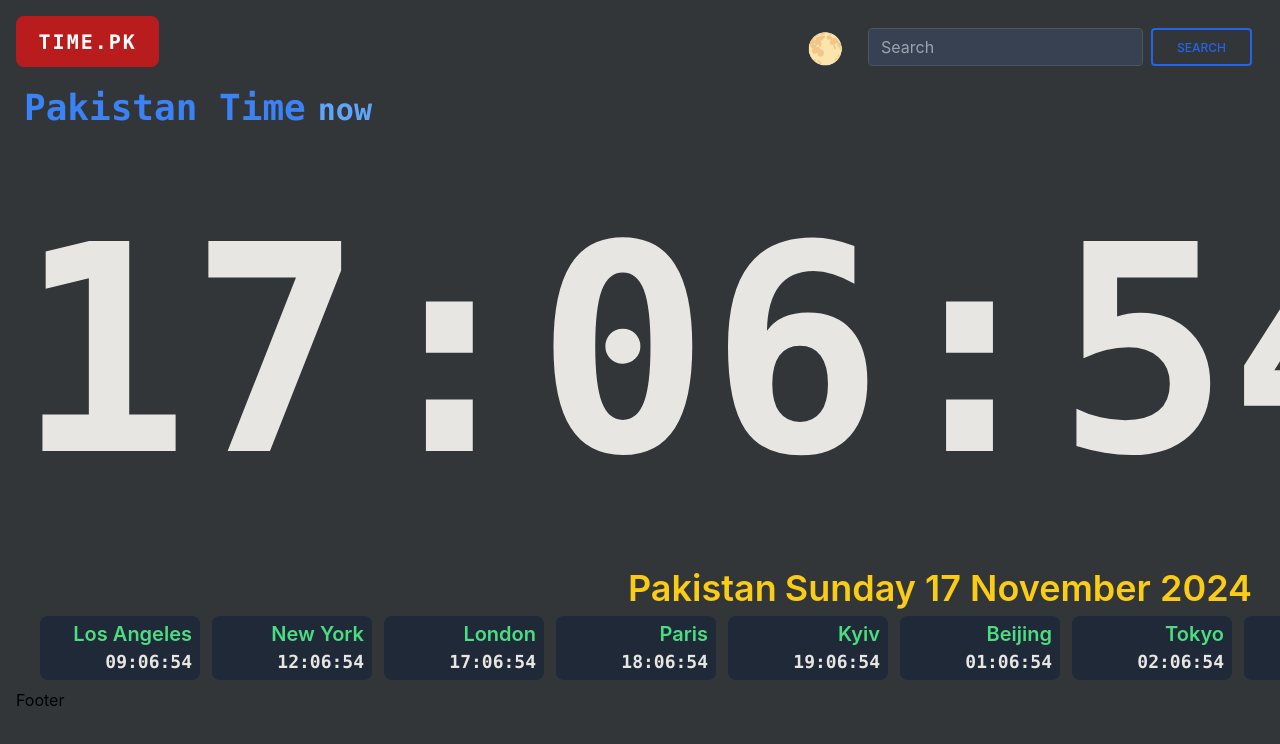
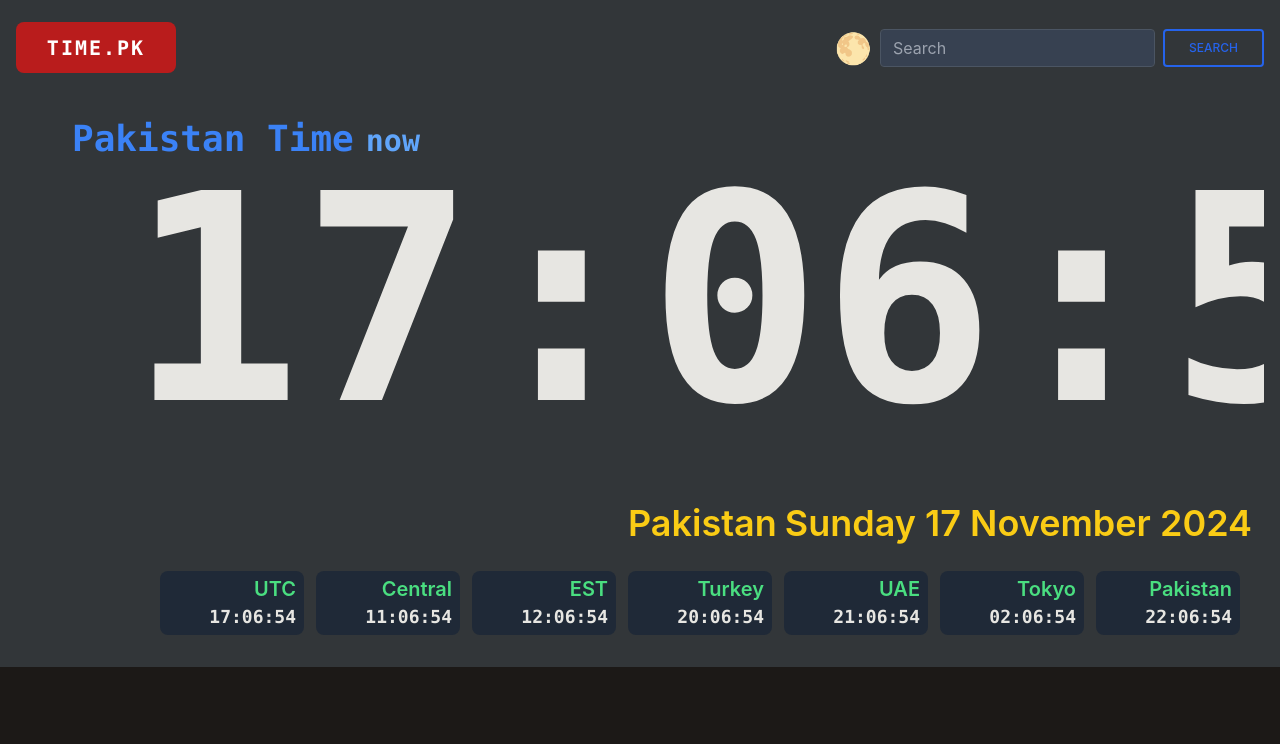
Before and after one commit to Usamazbr/Clock-TypeScript, a React (Create React App) app: page / in a window 1280 px wide. Shown: the top 744 px of the page. Built offline with nearby package versions, Linux system fonts and the light colour scheme.

Commit message:
Added Footer

```diff
--- a/src/App.tsx
+++ b/src/App.tsx
@@ -1,27 +1,15 @@
-// import { useState, useEffect } from "react";
+import { Body } from "./components/body/Body";
 import { Footer } from "./components/Footer";
-import Greet from "./components/Greet";
 import Navbar from "./components/Navbar";
-import TimeGauge from "./components/TimeGauge";
-// import Timer from "./components/Timer";
-// import zone from "./data/capitals.json";
 
 function App() {
   return (
-    <div className="flex flex-col h-screen overflow-hidden p-4">
-      <Navbar />
-      <Greet name="Pakistan" msgcount={0} isLoggedIn={false} />
-      <TimeGauge />
-      {/* <Timer name="" gmt={0} />
-      <div className="flex flex-row rounded-lg">
-        <div className="w-full"></div>
-        <div className="flex flex-row m-2 mr-14 mx-6 space-x-2">
-          {zone.list.map((place) => (
-            <Timer name={place.name} gmt={place.gmt} />
-          ))}
-        </div>
-      </div> */}
-      <Footer/>
+    <div className="flex flex-col h-screen overflow-hidden ">
+      <div className="flex flex-col p-4 h-5/6 justify-between rounded-lg">
+        <Navbar />
+        <Body />
+      </div>
+      <Footer />
     </div>
   );
 }
--- a/src/components/Footer.tsx
+++ b/src/components/Footer.tsx
@@ -1,6 +1,8 @@
 
 export const Footer = () => {
   return (
-    <div className="h-1/6">Footer</div>
-  )
+    <div className="h-1/6 bg-stone-900">
+      <div></div>
+    </div>
+  );
 }
--- a/src/components/Navbar.tsx
+++ b/src/components/Navbar.tsx
@@ -1,15 +1,15 @@
 const Navbar = () => {
   return (
-    <div className="flex flex-row h-16 rounded-lg">
+    <div className="flex flex-row h-[10%] justify-between items-center rounded-lg">
       <div className="flex flex-col h-4/5 justify-center w-40 p-2 bg-red-700 rounded-lg">
         <h2 className="font-semibold font-mono text-center text-xl text-white tracking-widest">
           TIME.PK
         </h2>
       </div>
-      <div className="flex justify-end w-full">
-        <button className="m-3 text-3xl">🌕</button>
-        <div className="m-3 xl:w-96">
-          <div className="input-group gap-2 relative flex flex-row items-stretch w-full mb-4">
+      <div className="flex gap-2">
+        <button className=" text-3xl">🌕</button>
+        <div className=" xl:w-96">
+          <div className="input-group gap-2 relative flex flex-row items-stretch w-full">
             <input
               type="search"
               className="form-control relative flex-auto min-w-0 block w-full px-3 py-1.5 text-base font-normal text-white bg-gray-700 bg-clip-padding border border-solid border-gray-600 rounded transition ease-in-out m-0 focus:text-gray-700 focus:bg-white focus:border-blue-600 focus:outline-none"
--- /dev/null
+++ b/src/components/body/Body.tsx
@@ -0,0 +1,11 @@
+import Greet from "./Greet";
+import TimeGauge from "./TimeGauge";
+
+export const Body = () => {
+  return (
+    <div className="h-[85%] rounded-lg">
+      <Greet name="Pakistan" msgcount={0} isLoggedIn={false} />
+      <TimeGauge />
+    </div>
+  );
+}
--- a/src/components/Greet.tsx
+++ b/src/components/body/Greet.tsx
@@ -6,7 +6,7 @@ type GreetProps = {
 
 const Greet = (props: GreetProps) => {
   return (
-    <div className="flex flex-row pl-16rounded-lg">
+    <div className="flex flex-row h-[10%] px-12 rounded-lg">
       <div className="flex flex-row top-0 left-0 font-semibold font-mono rounded-lg">
         <h2 className="m-2 text-4xl text-blue-500 rounded-lg">
           {`${props.name} Time`}
--- a/src/components/TimeGauge.tsx
+++ b/src/components/body/TimeGauge.tsx
@@ -1,6 +1,6 @@
 import { useState } from "react";
 import Timer from "./Timer";
-import zones from "../data/capitals.json"; // Import the JSON file
+import zones from "../../data/capitals.json"; // Import the JSON file
 
 const TimeGauge = () => {
   const [selectedZone, setSelectedZone] = useState({ name: "Pakistan", gmt: 0 });
@@ -10,13 +10,13 @@ const TimeGauge = () => {
   };
 
   return (
-    <div>
+    <div className="flex flex-col h-[90%] overflow-hidden space-y-2 rounded-lg">
       {/* Display the selected time zone prominently */}
       <Timer name={selectedZone.name} gmt={selectedZone.gmt} small={false} />
 
-      <div className="flex flex-row rounded-lg">
+      <div className="flex flex-row h-1/5 items-center rounded-lg">
         <div className="w-full"></div>
-        <div className="flex flex-row m-2 mr-14 mx-6 space-x-3">
+        <div className="flex flex-row mx-6 space-x-3">
           {zones.list.map((place) => (
             <div
               key={place.name}
--- a/src/components/Timer.tsx
+++ b/src/components/body/Timer.tsx
@@ -31,8 +31,8 @@ const Timer = ({ name, gmt, small }: TimerProps) => {
   return (
     <div
       className={`flex flex-col mx-auto ${
-        small ? "p-1 px-2 bg-gray-800" : ""
-      } rounded-lg`}
+        small ? "p-1 px-2 w-36 bg-gray-800" : "relative justify-end h-4/5 w-full"
+      }  rounded-lg`}
     >
       {small && (
         <h1 className="text-xl text-green-400 text-right font-semibold rounded-lg">
@@ -40,15 +40,16 @@ const Timer = ({ name, gmt, small }: TimerProps) => {
         </h1>
       )}
       <h2
-        className={`mx-auto ${
-          small ? "w-full text-lg text-right" : "text-center text-xl18"
-        }  text-[#e7e6e2] font-semibold font-mono rounded-lg`}
+        className={`${
+          small
+            ? "w-full text-lg text-right"
+            : "absolute -top-20 left-28 text-center text-xl18 h-[87.5%]"
+        } text-[#e7e6e2] font-semibold font-mono rounded-lg`}
       >
         {adjustedTime.toLocaleTimeString("en-GB")}
       </h2>
-      <div className="w-36 rounded-lg"></div>
       {!small && (
-        <div className="flex flex-row px-3 gap-2 justify-end w-full rounded-lg">
+        <div className="flex flex-row px-3 gap-2 items-center justify-end h-[12.5%] w-full rounded-lg">
           <h2 className="text-4xl text-yellow-400 font-semibold rounded-lg">
             {name}
           </h2>
--- a/src/data/capitals.json
+++ b/src/data/capitals.json
@@ -1,28 +1,24 @@
 {
   "list": [
     {
-    "name": "Los Angeles",
-    "gmt": -8
+    "name": "UTC",
+    "gmt": 0
     },
     {
-    "name": "New York",
+    "name": "Central",
+    "gmt": -6
+    },
+    {
+    "name": "EST",
     "gmt": -5
     },
     {
-    "name": "London",
-    "gmt": 0
+    "name": "Turkey",
+    "gmt": 3
     },
     {
-    "name": "Paris",
-    "gmt": 1
-    },
-    {
-    "name": "Kyiv",
-    "gmt": 2
-    },
-    {
-    "name": "Beijing",
-    "gmt": 8
+    "name": "UAE",
+    "gmt": 4
     },
     {
     "name": "Tokyo",
```
